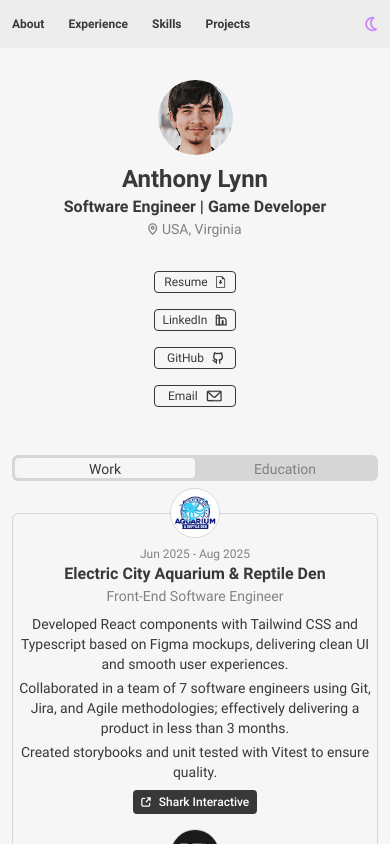
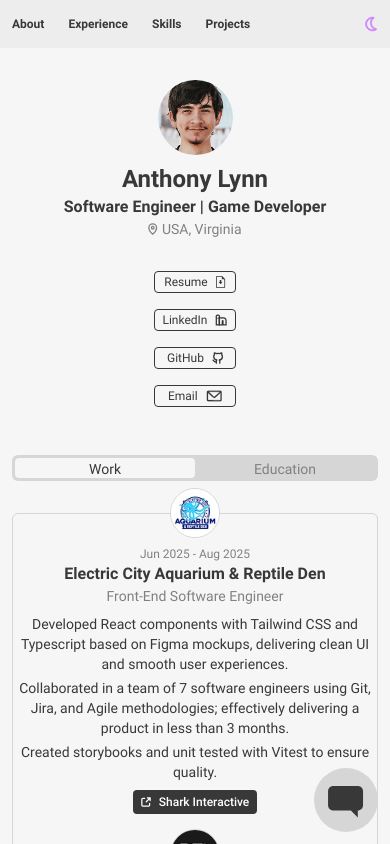
Before and after one commit to AnthonyLynn/Portfolio, a React (Vite) app: page / in a window 390 px wide. Shown: the top 844 px of the page. Built offline with nearby package versions, Linux system fonts and the light colour scheme; no server answers.

Commit message:
fix: mobile scroll again

```diff
--- a/index.html
+++ b/index.html
@@ -3,7 +3,7 @@
   <head>
     <meta charset="UTF-8" />
     <link rel="icon" href="src/images/favicon.ico" />
-    <meta name="viewport" content="width=device-width, minimum-scale=1.0" />
+    <meta name="viewport" content="width=device-width, initial-scale=1.0" />
     <title>Anthony Lynn</title>
   </head>
   <body>
--- a/src/components/App.tsx
+++ b/src/components/App.tsx
@@ -109,7 +109,7 @@ export const App = ({}) => {
         <SkillSection />
         <ProjectSection />
       </main>
-      <div className="lg:sticky z-50 w-full bottom-0 p-3 sm:p-4 lg:p-0 flex justify-end">
+      <div className="sticky z-50 w-full bottom-0 p-3 sm:p-4 lg:p-0 flex justify-end">
         {isModalOpen && (
           <Chat
             isLoadingResponse={isLoadingResponse}
--- a/src/components/Chat.tsx
+++ b/src/components/Chat.tsx
@@ -42,7 +42,7 @@ export const Chat: React.FC<ChatProps> = ({
 
   return (
     <dialog
-      className="fixed lg:absolute left-auto bottom-0 lg:bottom-4 lg:right-4 top-0 lg:top-auto w-full h-full lg:h-auto lg:w-[380px] bg-transparent flex flex-col text-text-primary"
+      className="fixed lg:absolute left-auto bottom-0 lg:bottom-4 lg:right-4 top-0 lg:top-auto w-full h-[100dvh] lg:h-auto lg:w-[380px] bg-transparent flex flex-col text-text-primary"
       open
     >
       <div className="bg-base-tertiary flex justify-between p-3 lg:rounded-t-md">
```
